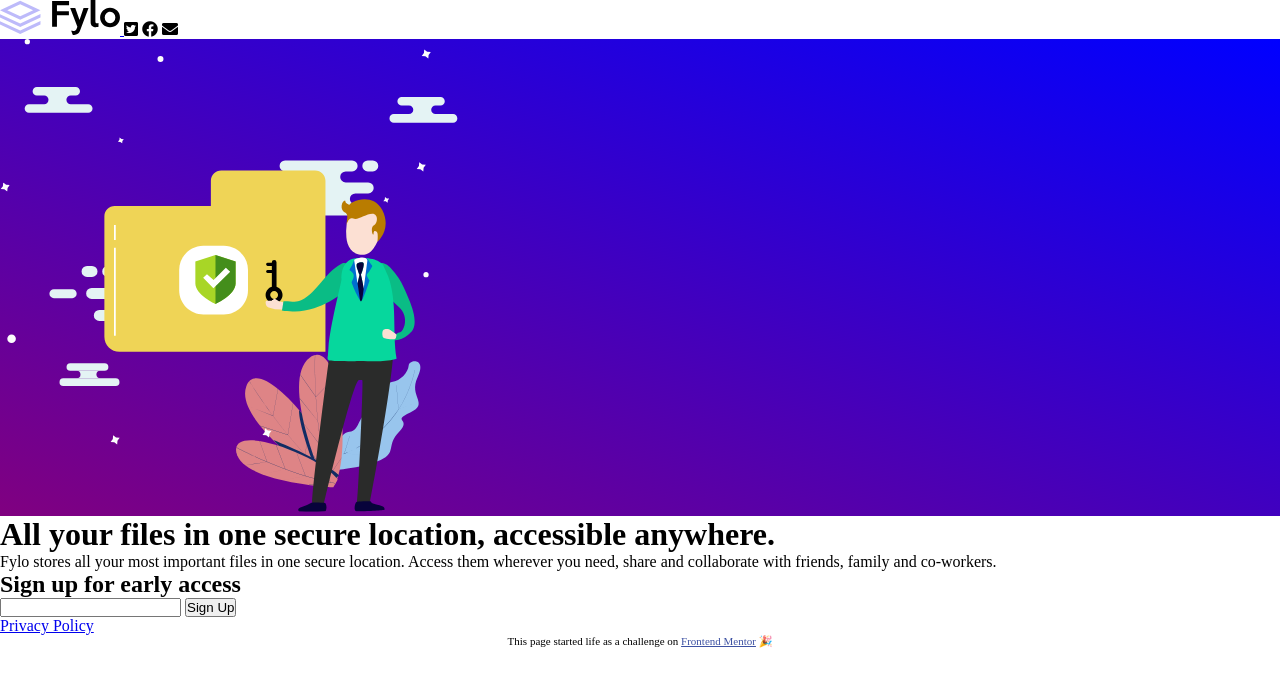
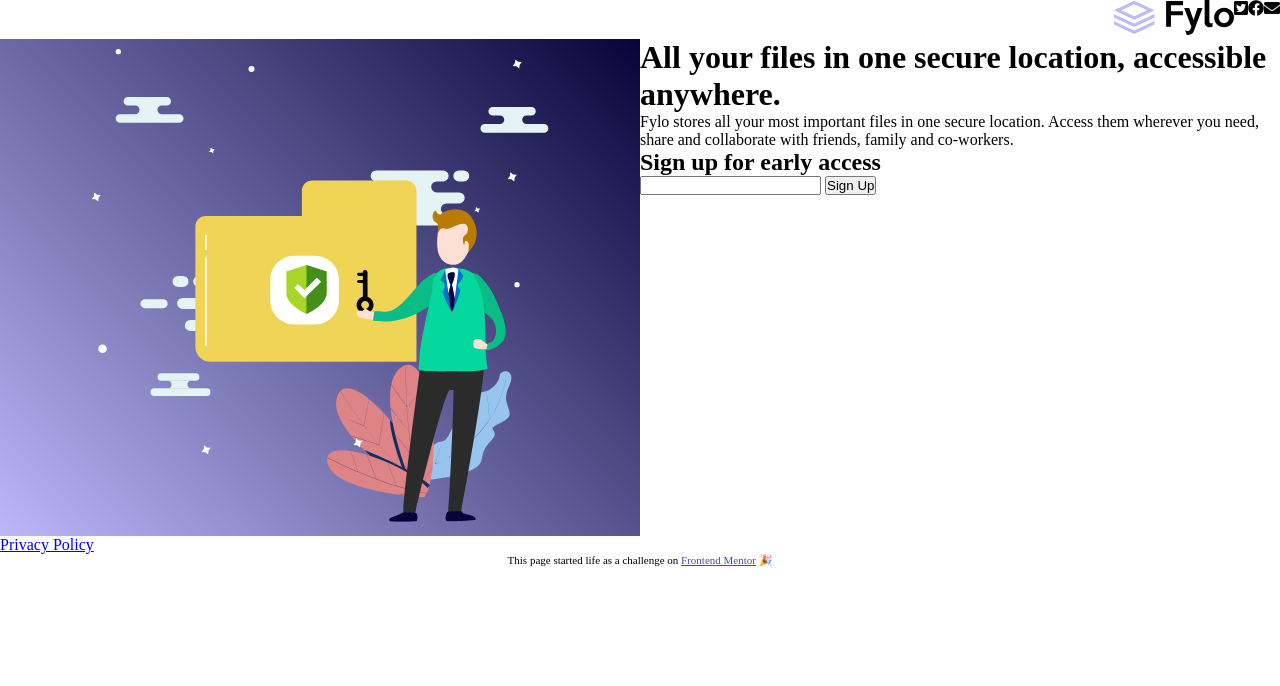
Before and after one commit to jcochran206/fylo-landingpage, a plain HTML site: page index.html in a window 1280 px wide. Drawn offline with Linux system fonts and the light colour scheme.

Commit message:
added column to divide page

```diff
--- a/css/styles.css
+++ b/css/styles.css
@@ -5,7 +5,31 @@
   box-sizing: border-box;
   max-width: 1440px;
 }
+.row{
+  display: flex;
+}
+.row:after {
+  content: "";
+  display: table;
+  clear: both;
+}
 
+.main-nav {
+  display: flex;
+  justify-content: flex-end;
+}
+
+.one {
+  flex: 50%;
+  background-image: linear-gradient( 45deg, hsl(243, 86%, 85%),hsl(243, 87%, 12%));
+  margin: auto;
+  padding: 10px;
+  text-align: center;
+}
+
+.two {
+  flex: 50%;
+}
 
 .attribution {
     font-size: 11px;
@@ -14,12 +38,3 @@
 .attribution a {
     color: hsl(228, 45%, 44%);
   }
-
-.right-col {
-  background-image: linear-gradient(-160deg, blue, purple);
-
-}
-
-.right-col img{
-  text-align: center;
-}
--- a/index.html
+++ b/index.html
@@ -10,17 +10,17 @@
   <title>Frontend Mentor | Beta sign up split layout Challenge</title>
 </head>
 <body>
-  <nav>
-    <a href="#"><img src="images/logo.svg" alt=""> </a>
+  <nav class="main-nav">
+    <a href="#" class="nav-brand"><img src="images/logo.svg" alt=""> </a>
     <i class="fab fa-twitter-square"></i>
     <i class="fab fa-facebook"></i>
     <i class="fas fa-envelope"></i>
   </nav>
   <div class="row">
-    <div class="right-col top">
+    <div class="one">
       <img src="images/illustration-main.svg" alt="">
     </div>
-    <div class="left-col middle">
+    <div class="two">
       <h1>All your files in one secure location, accessible anywhere.</h1>
       <p>  Fylo stores all your most important files in one secure location.
         Access them wherever you need, share and collaborate with friends,
```
